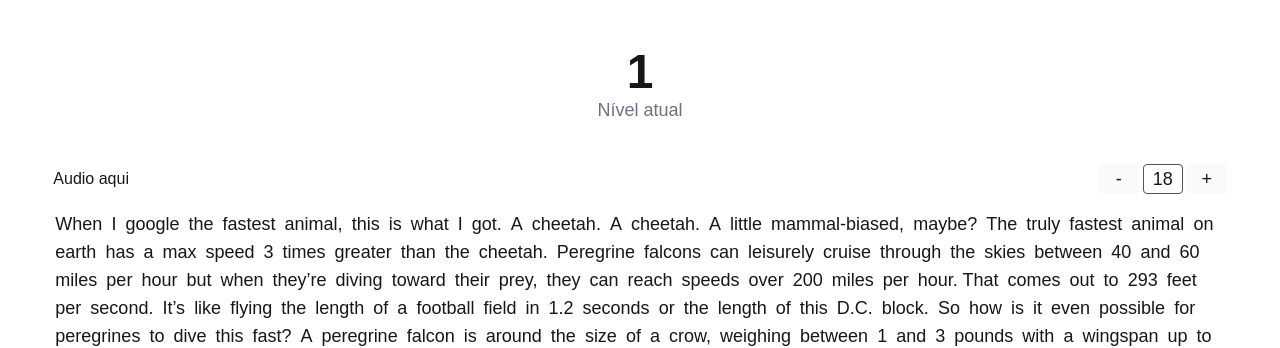
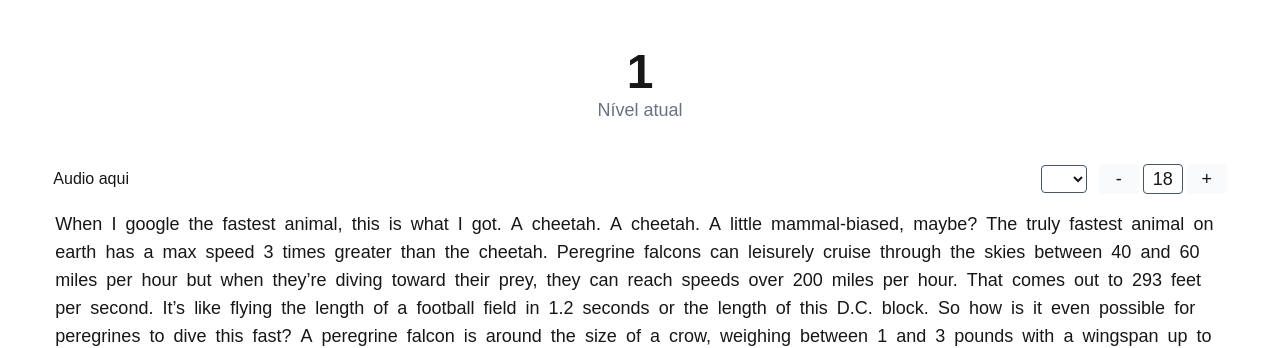
Before and after one commit to leodeymison/langboards-audiobook, a Next.js app: page / in a window 1280 px wide. Shown: the top 348 px of the page. Built offline with nearby package versions, Linux system fonts and the light colour scheme.

Commit message:
audio in word

```diff
--- a/components/Content.tsx
+++ b/components/Content.tsx
@@ -1,22 +1,49 @@
 "use client";
 
-import { ChangeEvent, useState } from "react"
+import { ChangeEvent, useEffect, useState } from "react"
 import WordPopup from "./WordPopup";
 
 interface PopupData {
   word: string;
   category: string;
+  audioUrl: string;
   translations: string[];
   x: number;
   y: number;
 }
 
 export default function ContentBody({ text, audio }: { text: string, audio: React.ReactNode }){
+    const [word, setWord] = useState("");
     const lineHeight = 10;
     const [fontSize, setFontSize] = useState<number>(18);
     const [popup, setPopup] = useState<PopupData | null>(null);
+    const [voices, setVoices] = useState<SpeechSynthesisVoice[]>([]);
+    const [selectedVoice, setSelectedVoice] = useState<SpeechSynthesisVoice | null>(null);
 
     const textList = text.split(" ");
+
+    // Carrega as vozes disponíveis
+    useEffect(() => {
+        const loadVoices = () => {
+            const availableVoices = window.speechSynthesis.getVoices();
+            const englishVoices = availableVoices.filter(voice => voice.lang.startsWith('en'));
+            setVoices(englishVoices);
+
+            const defaultVoice =
+                englishVoices.find(v => v.name === 'Google UK English Male') ||
+                englishVoices.find(v => v.lang === 'en-GB') ||
+                englishVoices.find(v => v.lang === 'en-US') ||
+                englishVoices[0];
+            setSelectedVoice(defaultVoice);
+        };
+
+        loadVoices();
+
+        // Algumas vozes carregam assincronamente
+        if (window.speechSynthesis.onvoiceschanged !== undefined) {
+            window.speechSynthesis.onvoiceschanged = loadVoices;
+        }
+    }, []);
 
     const changeFontSize = (e: ChangeEvent<HTMLInputElement, HTMLInputElement>) => {
         const value = e.target.value;
@@ -40,28 +67,64 @@ export default function ContentBody({ text, audio }: { text: string, audio: Reac
         setFontSize(value);
     }
 
-    const handleWordClick = (e: React.MouseEvent<HTMLSpanElement>, word: string) => {
+    const handleWordClick = async (e: React.MouseEvent<HTMLSpanElement>, word: string) => {
         const rect = e.currentTarget.getBoundingClientRect();
 
-        // Aqui você pode integrar com dados reais da sua API/banco
-        // Por enquanto, usando dados de exemplo
+        const urlAudio = await handlePlayAudio(word);
+
         setPopup({
             word: word,
-            category: "Verbo", // Substitua com dados reais
-            translations: ["Exemplo 1", "Exemplo 2"], // Substitua com dados reais
+            category: "Verbo",
+            audioUrl: urlAudio,
+            translations: ["Exemplo 1", "Exemplo 2"],
             x: rect.left,
             y: rect.top,
         });
     };
 
-    const handlePlayAudio = (word: string) => {
-        console.log("Reproduzindo áudio para:", word);
-        // Implemente a lógica de reprodução de áudio aqui
+    const handlePlayAudio = async (word: string) => {
+        try {
+            // Usa a Web Speech API nativa do navegador
+            const utterance = new SpeechSynthesisUtterance(word);
+            utterance.lang = 'en-US';
+            utterance.rate = 0.8;
+            utterance.pitch = 1.1;
+
+            // Aplica a voz selecionada
+            if (selectedVoice) {
+                utterance.voice = selectedVoice;
+            }
+
+            window.speechSynthesis.speak(utterance);
+
+            return word;
+        } catch (error) {
+            console.error('Erro ao tocar o áudio:', error);
+            return '';
+        }
     };
 
     return <div>
         <div className="flex justify-between items-center mb-4">
             <div>{audio}</div>
+            <div className="flex gap-3 items-center">
+                {/* Seletor de Voz */}
+                <select
+                    value={selectedVoice?.name || ''}
+                    onChange={(e) => {
+                        const voice = voices.find(v => v.name === e.target.value);
+                        setSelectedVoice(voice || null);
+                    }}
+                    className="px-3 py-1 border border-gray-600 rounded-sm text-sm focus:outline-none focus:ring-2 focus:ring-blue-500"
+                >
+                    {voices.map((voice) => (
+                        <option key={voice.name} value={voice.name}>
+                            {voice.name} ({voice.lang})
+                        </option>
+                    ))}
+                </select>
+
+                {/* Controle de Tamanho */}
                 <div className="flex gap-1">
                     <span onClick={() => changeFontSizeValue(fontSize-1)} className="px-1 bg-gray-50 rounded-sm cursor-pointer text-lg hover:bg-gray-200 min-w-10 flex justify-center items-center">-</span>
                     <input
@@ -72,6 +135,7 @@ export default function ContentBody({ text, audio }: { text: string, audio: Reac
                         className="w-10 border border-gray-600 focus:outline-hidden rounded-sm text-center text-lg"
                     />
                     <span onClick={() => changeFontSizeValue(fontSize+1)} className="px-1 bg-gray-50 rounded-sm cursor-pointer text-lg hover:bg-gray-200 min-w-10 flex justify-center items-center">+</span>
+                </div>
             </div>
         </div>
         <div
--- a/components/WordPopup.tsx
+++ b/components/WordPopup.tsx
@@ -5,6 +5,7 @@ import { useEffect, useRef } from "react";
 interface WordPopupData {
   word: string;
   category: string;
+  audioUrl: string;
   translations: string[];
   x: number;
   y: number;
--- a/package.json
+++ b/package.json
@@ -9,6 +9,7 @@
     "lint": "eslint"
   },
   "dependencies": {
+    "google-tts-api": "^2.0.2",
     "next": "16.1.6",
     "react": "19.2.3",
     "react-dom": "19.2.3"
```
Also changed, not shown: public/data/1.txt, 1 other file (tests, documents, lock files or other folders). Lines whose indentation alone changed are shown as unchanged.
